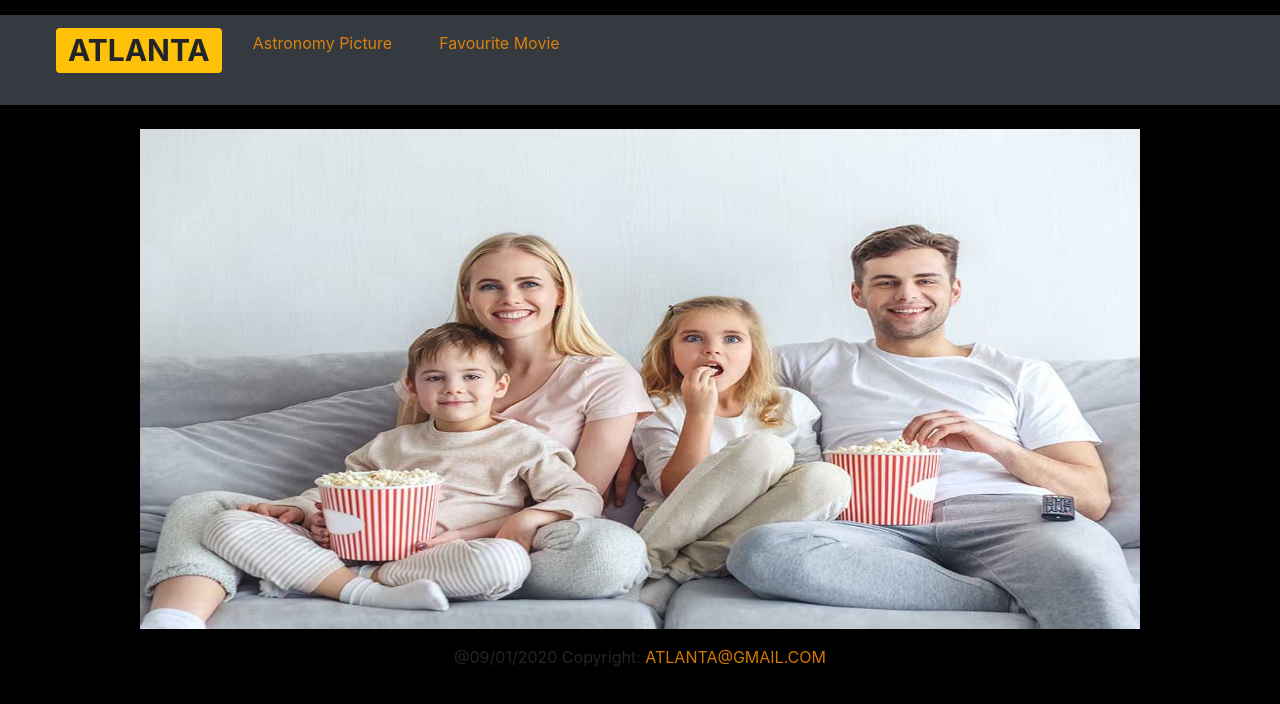
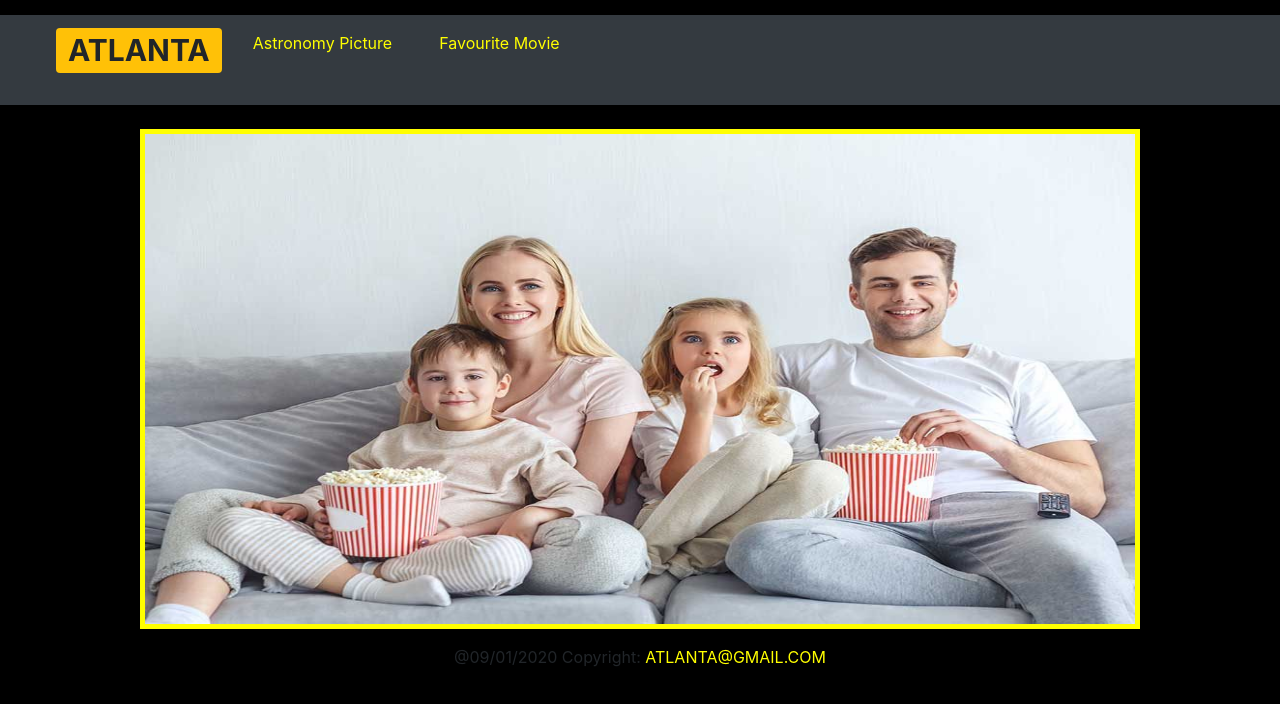
Before and after one commit to moeabujbara/atlanta-react, a React (Create React App) app: page / in a window 1280 px wide. Shown: the top 704 px of the page. Built offline with nearby package versions, Linux system fonts and the light colour scheme.

Commit message:
changing some css styles

```diff
--- a/src/App.scss
+++ b/src/App.scss
@@ -62,9 +62,9 @@ ul {
 
   }
   a:link{
-    color:rgba(255, 145, 0, 0.822);
+    color:yellow;
   }
   #col-md-6{
    padding-bottom: 90 px;
-   border-block-style: 1px solid orange;
+   border: 5px solid yellow;
   }
```
